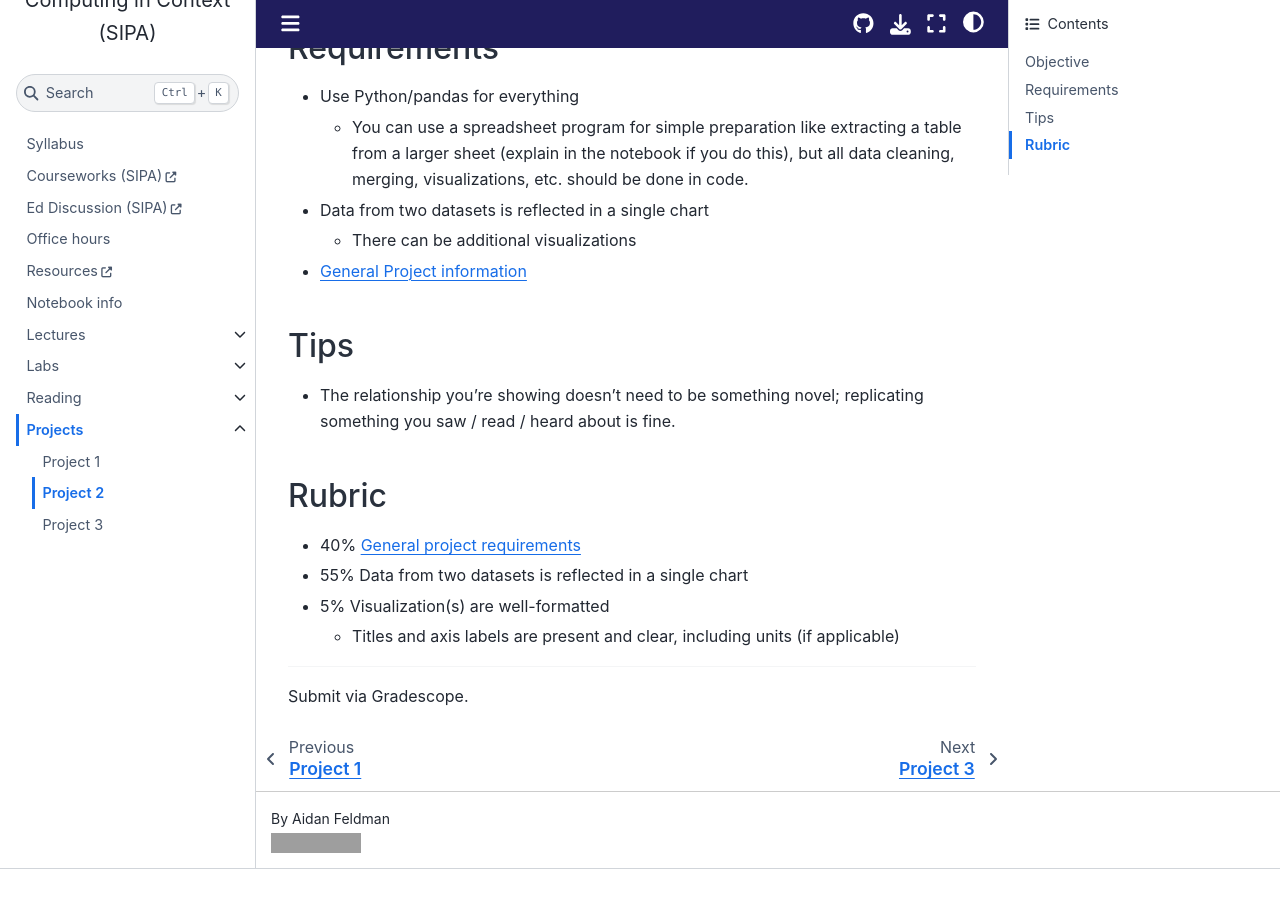
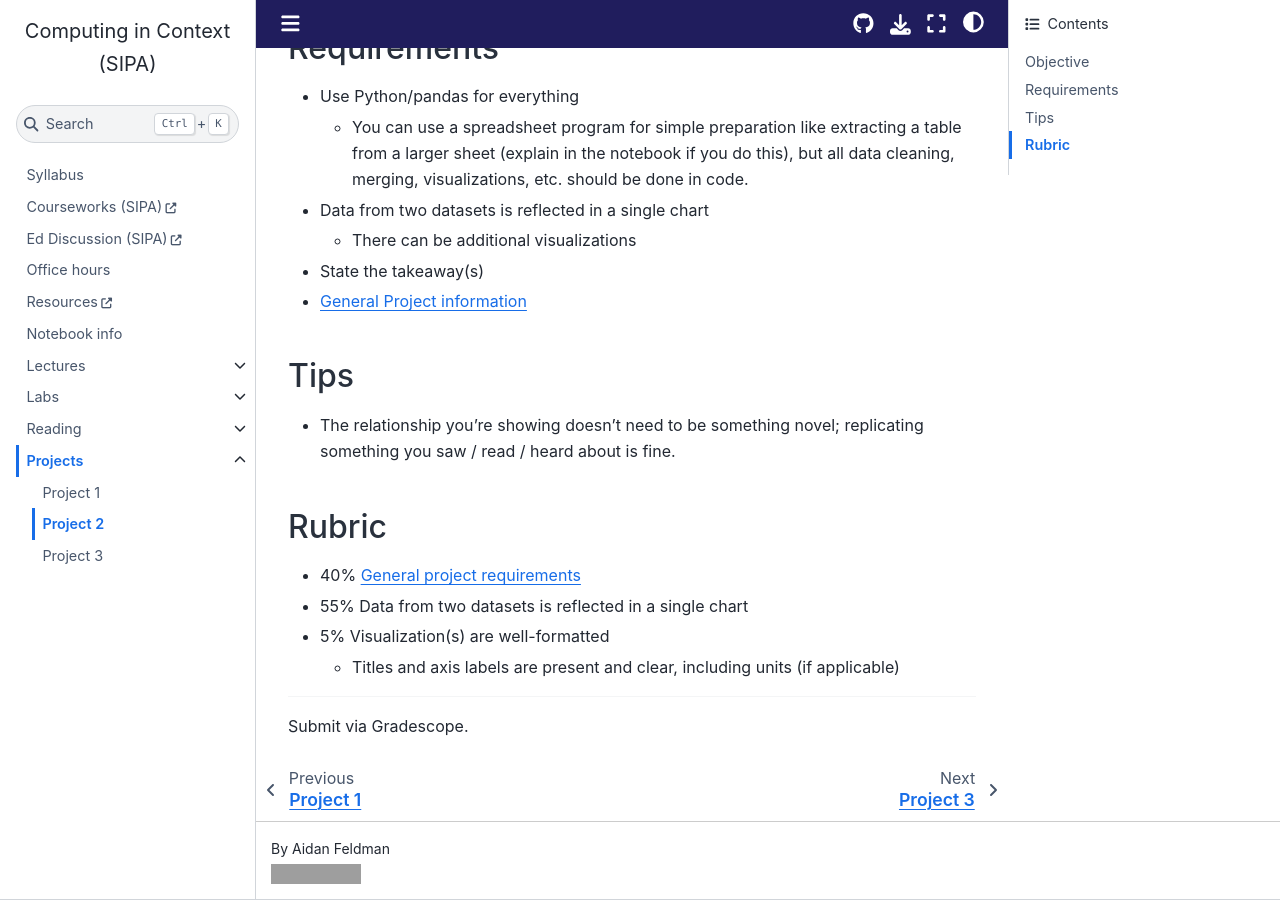
Before and after one commit to afeld/computing-in-context, a Jupyter Book: the page built from project_2.md, in a window 1280 px wide and 900 px high, scrolled down 549 px. Built offline with Jupyter Book 1.0.4 settings and Sphinx 7.4.7 and the Sphinx Book theme 1.1.4, drawn with Linux system fonts in a browser that asks for light colours; pages that are not in the unit, such as notebooks, are missing from menus; comment, search, counter and statistics services are not loaded; before the commit the page ends 1418 px from its top, so only the background shows below that; grey boxes are pictures that could not be loaded.

Commit message:
ask for takeaways in project 2

```diff
--- a/project_2.md
+++ b/project_2.md
@@ -21,6 +21,7 @@ Here is [a thorough example](https://python-public-policy.afeld.me/en/columbia/f
   - You can use a spreadsheet program for simple preparation like extracting a table from a larger sheet (explain in the notebook if you do this), but all data cleaning, merging, visualizations, etc. should be done in code.
 - Data from two datasets is reflected in a single chart
   - There can be additional visualizations
+- State the takeaway(s)
 - [General Project information](notebooks.md#projects)
 
 ## Tips
```
